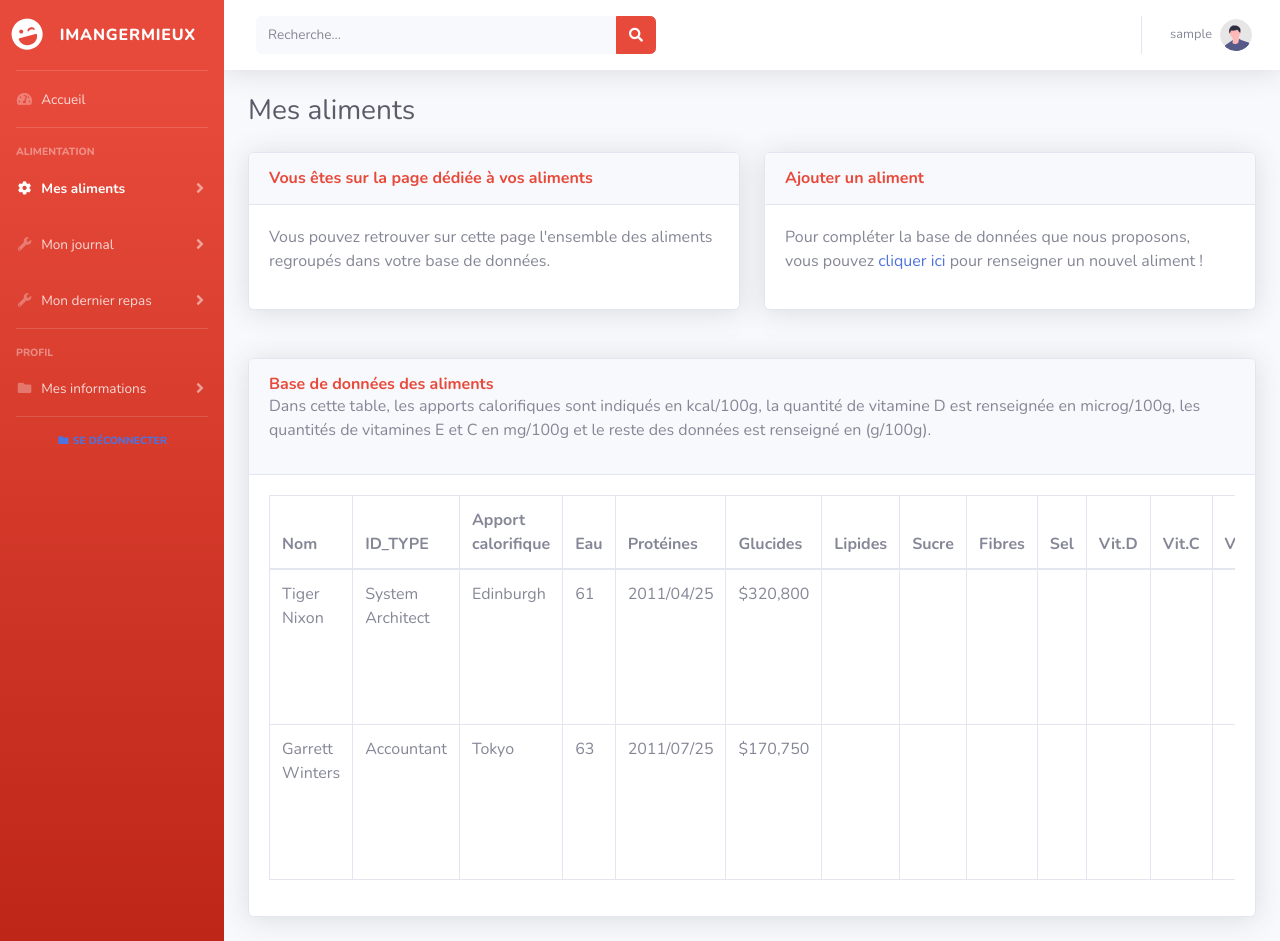
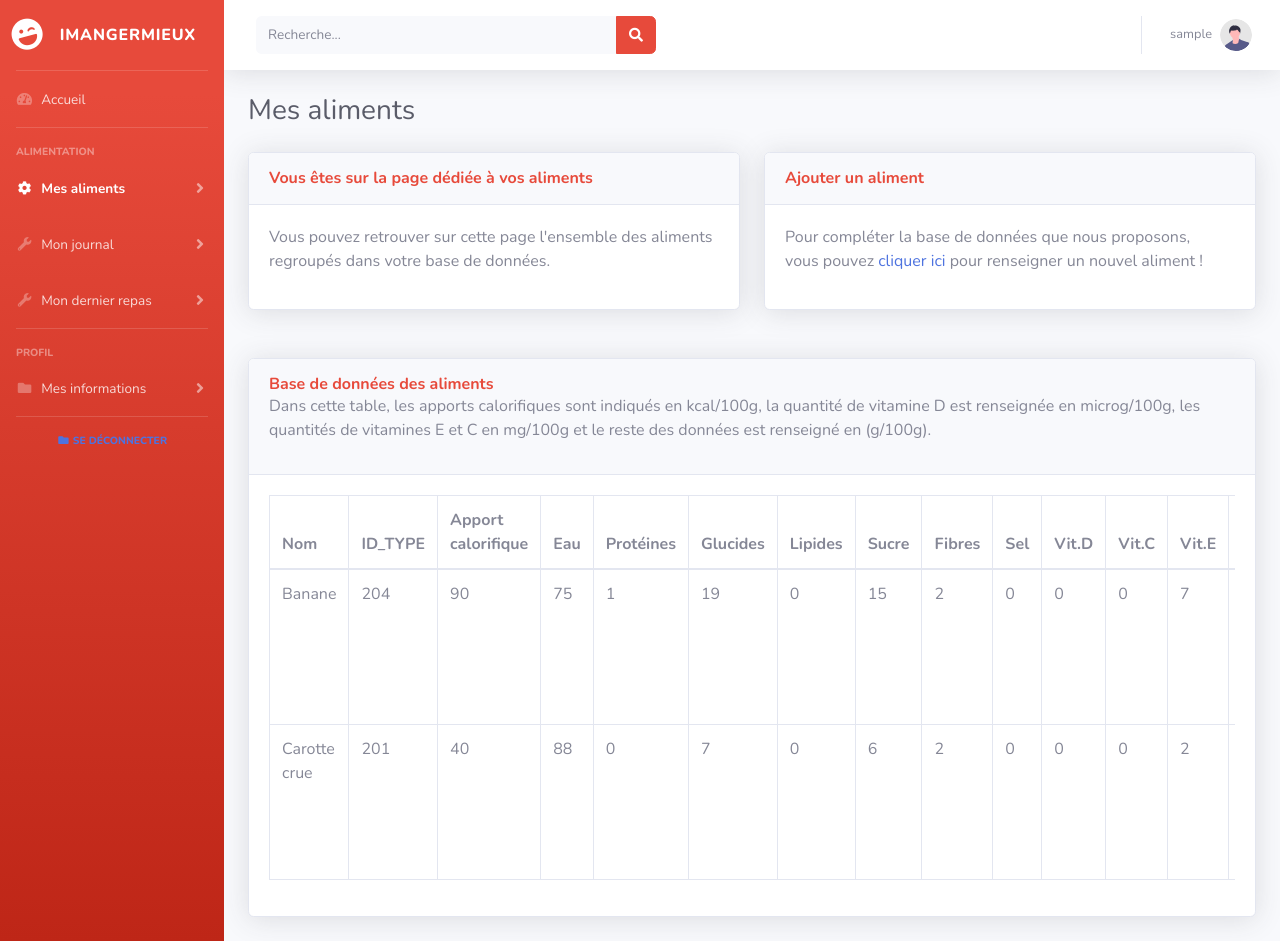
Before and after one commit to LeaGrmx/ProjetIDAW, a PHP site: page /aliments.php in a window 1280 px wide. Run offline with PHP 8.4, Linux system fonts and the light colour scheme; the visitor is signed in with stand-in values (Sample User, id 1); some libraries are stand-ins or nearby versions.

Commit message:
test aliments tableau

```diff
--- a/Front_end/aliments.php
+++ b/Front_end/aliments.php
@@ -221,35 +221,35 @@
                                     </thead>
                                     <tbody>
                                         <tr>
-                                            <td>Tiger Nixon</td>
-                                            <td>System Architect</td>
-                                            <td>Edinburgh</td>
-                                            <td>61</td>
-                                            <td>2011/04/25</td>
-                                            <td>$320,800</td>
-                                            <td></td>
-                                            <td></td>
-                                            <td></td>
-                                            <td></td>
-                                            <td></td>
-                                            <td></td>
-                                            <td></td>
+                                            <td>Banane</td>
+                                            <td>204</td>
+                                            <td>90</td>
+                                            <td>75</td>
+                                            <td>1</td>
+                                            <td>19</td>
+                                            <td>0</td>
+                                            <td>15</td>
+                                            <td>2</td>
+                                            <td>0</td>
+                                            <td>0</td>
+                                            <td>0</td>
+                                            <td>7</td>
                                             <td><input type="button" class="btn btn-primary btn-user btn-block" value="Modifier" onclick="modif(this)"><input type="button" class="btn btn-danger btn-user btn-block" value="Supprimer" onclick="suppr(this)"><input type="button" class="btn btn-success btn-user btn-block" value="Sauvegarder" onclick="sauv(this)"></td>
                                         </tr>
                                         <tr>
-                                            <td>Garrett Winters</td>
-                                            <td>Accountant</td>
-                                            <td>Tokyo</td>
-                                            <td>63</td>
-                                            <td>2011/07/25</td>
-                                            <td>$170,750</td>
-                                            <td></td>
-                                            <td></td>
-                                            <td></td>
-                                            <td></td>
-                                            <td></td>
-                                            <td></td>
-                                            <td></td>
+                                            <td>Carotte crue</td>
+                                            <td>201</td>
+                                            <td>40</td>
+                                            <td>88</td>
+                                            <td>0</td>
+                                            <td>7</td>
+                                            <td>0</td>
+                                            <td>6</td>
+                                            <td>2</td>
+                                            <td>0</td>
+                                            <td>0</td>
+                                            <td>0</td>
+                                            <td>2</td>
                                             <td><input type="button" class="btn btn-primary btn-user btn-block" value="Modifier" onclick="modif(this)"><input type="button" class="btn btn-danger btn-user btn-block" value="Supprimer" onclick="suppr(this)"><input type="button" class="btn btn-success btn-user btn-block" value="Sauvegarder" onclick="sauv(this)"></td>
                                         </tr>
                                     </tbody>
```
